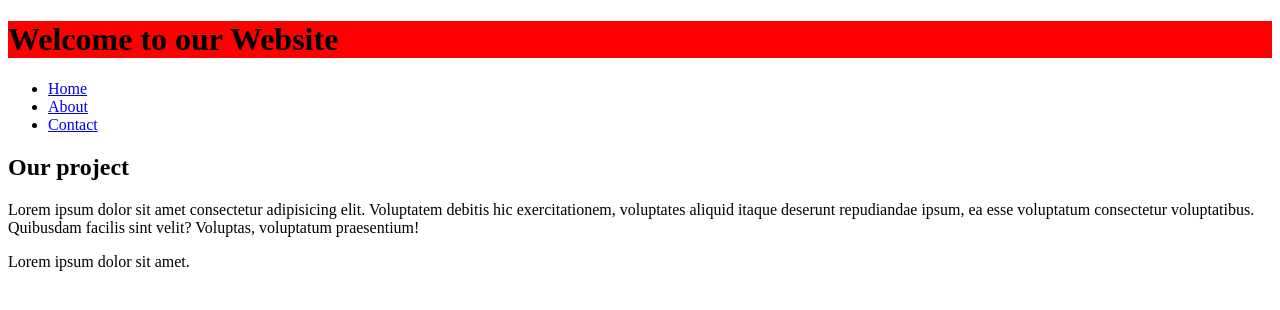
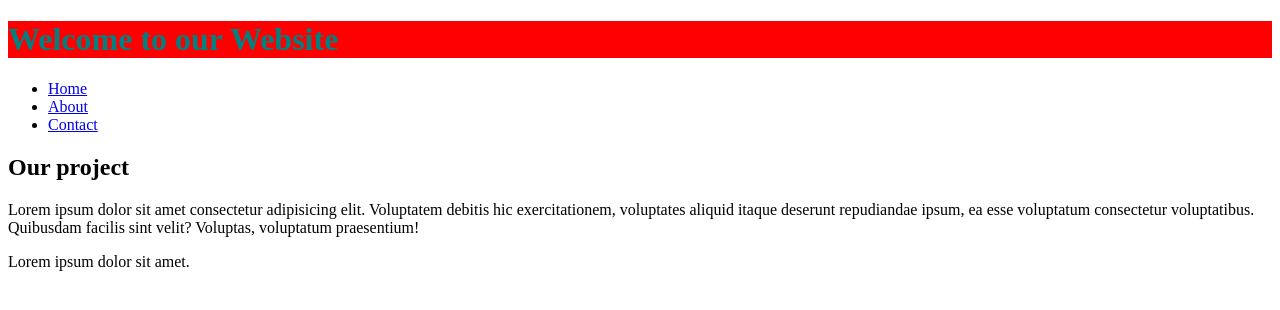
Before and after one commit to Worldchemp1/Git.New2025, a plain HTML site: page index.html in a window 1280 px wide. Drawn offline with Linux system fonts and the light colour scheme.

Commit message:
added to main.css color: teal;

```diff
--- a/main.css
+++ b/main.css
@@ -1,3 +1,4 @@
 h1 {
   background-color: red;
+  color: teal;
 }
```
Also changed, not shown: main.js (added).
